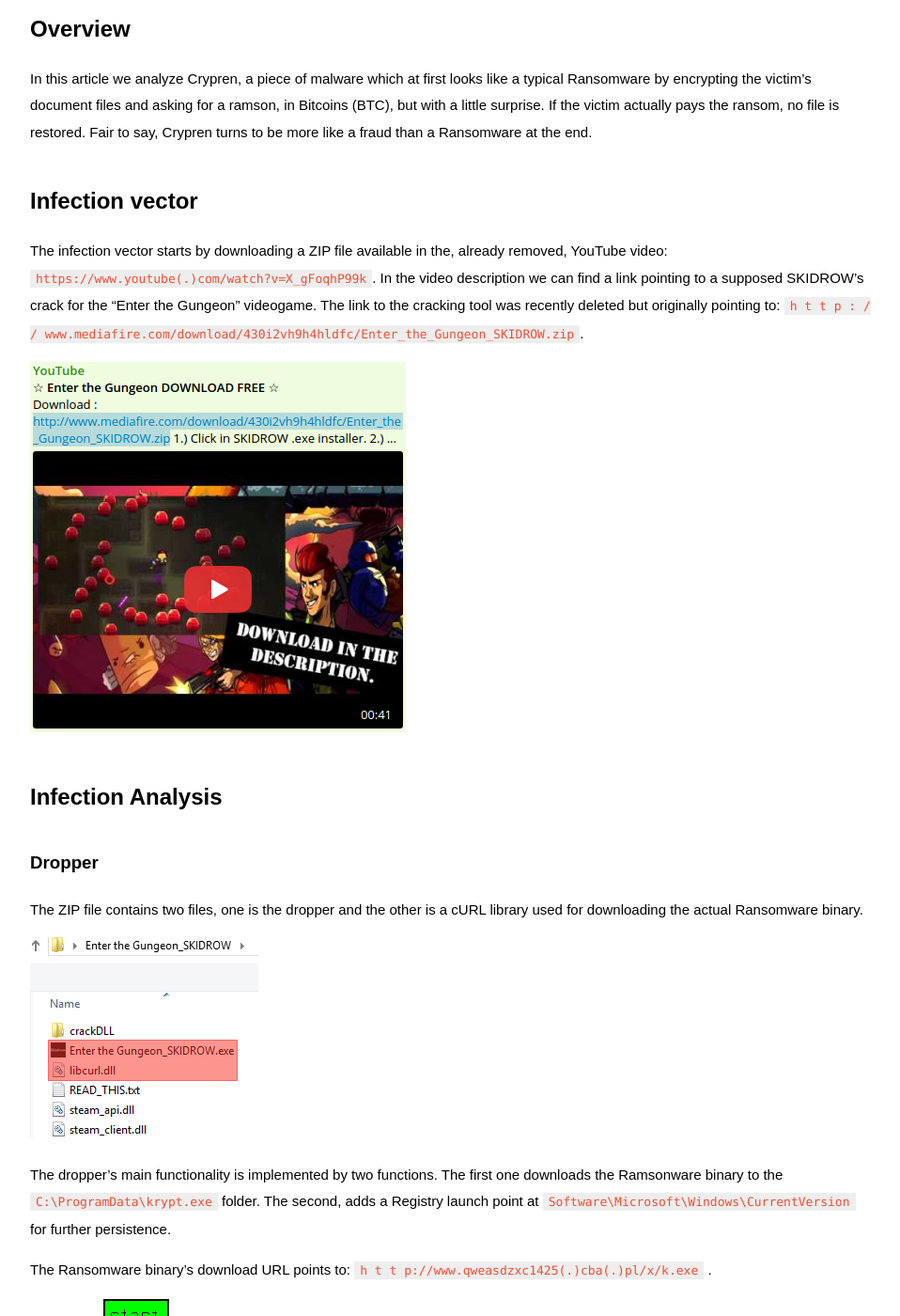
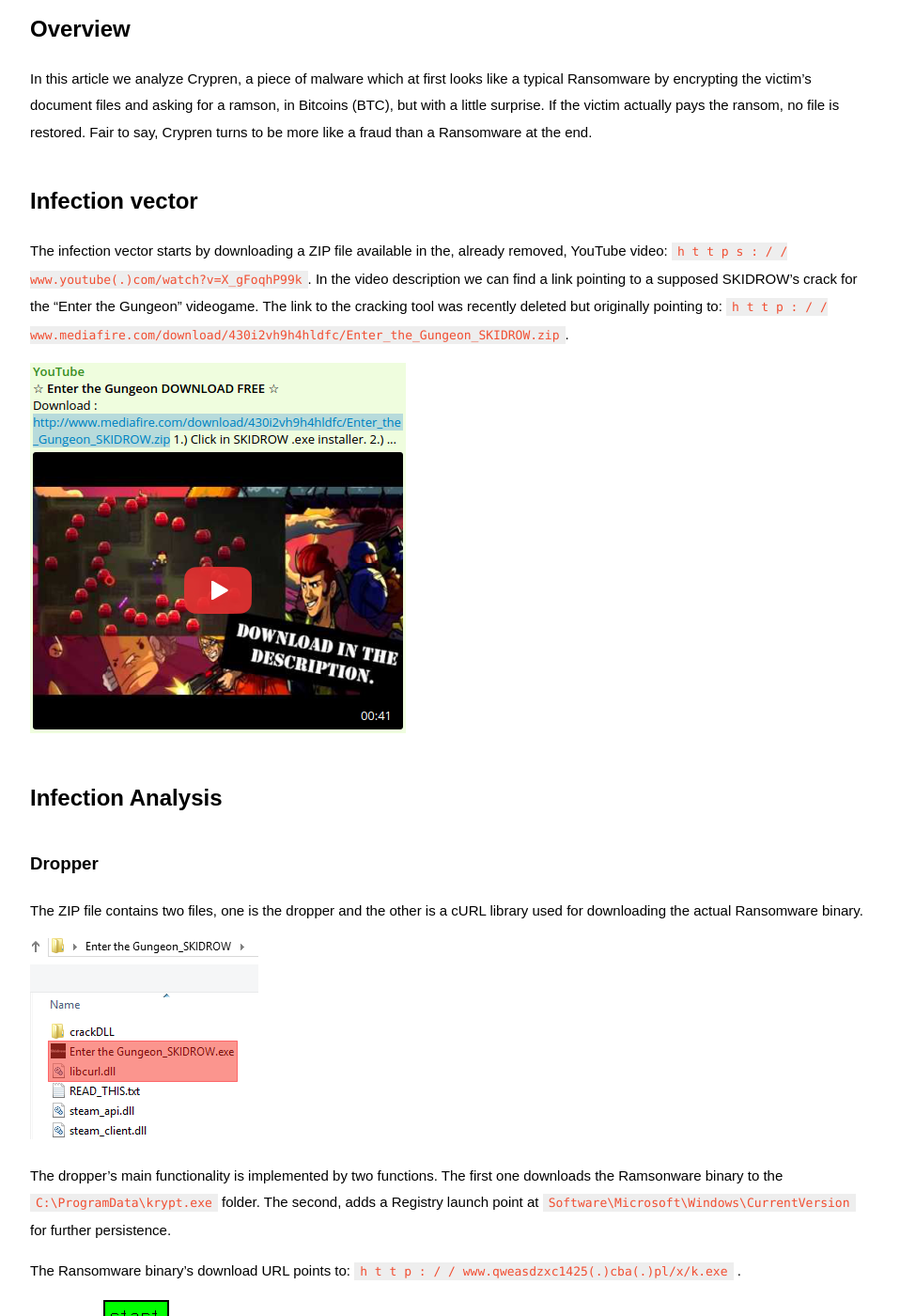
Before and after one commit to mlwre/mlwre.github.io, a Jekyll site: the page built from _posts/2016-07-07-crypren.md, in a window 1280 px wide and 1400 px high, scrolled down 357 px. Shown: the whole window at 94% size, without its empty margins (158-1116 px from the left). Built offline with Jekyll 4.4.1, drawn with Linux system fonts in a browser that asks for light colours; some web fonts are replaced; some of the changed lines change nothing that is shown.

Commit message:
Sanitising all URLs

```diff
--- a/_posts/2016-07-07-crypren.md
+++ b/_posts/2016-07-07-crypren.md
@@ -1,6 +1,6 @@
 ---
 title: Crypren.
-updated: 2016-09-27 21:46 EEST
+updated: 2016-09-27 21:49 EEST
 ---
 
 # Crypren Ransomware Analysis
@@ -11,7 +11,7 @@
 
 ## Infection vector
 
-The infection vector starts by downloading a ZIP file available in the, already removed, YouTube video: `https://www.youtube(.)com/watch?v=X_gFoqhP99k`. In the video description we can find a link pointing to a supposed SKIDROW's crack for the "Enter the Gungeon" videogame. The link to the cracking tool was recently deleted but originally pointing to: `h t t p : / / www.mediafire.com/download/430i2vh9h4hldfc/Enter_the_Gungeon_SKIDROW.zip`.
+The infection vector starts by downloading a ZIP file available in the, already removed, YouTube video: `h t t p s : / / www.youtube(.)com/watch?v=X_gFoqhP99k`. In the video description we can find a link pointing to a supposed SKIDROW's crack for the "Enter the Gungeon" videogame. The link to the cracking tool was recently deleted but originally pointing to: `h t t p : / / www.mediafire.com/download/430i2vh9h4hldfc/Enter_the_Gungeon_SKIDROW.zip`.
 
 ![InfectionVector](https://github.com/mlwre/mlwre.github.io/blob/master/downloads/Crypren/Infeccion.png?raw=true)
 
@@ -25,7 +25,7 @@
 
 The dropper's main functionality is implemented by two functions. The first one downloads the Ramsonware binary to the `C:\ProgramData\krypt.exe` folder. The second, adds a Registry launch point at `Software\Microsoft\Windows\CurrentVersion` for further persistence.
 
-The Ransomware binary's download URL points to: `h t t p://www.qweasdzxc1425(.)cba(.)pl/x/k.exe` .
+The Ransomware binary's download URL points to: `h t t p : / / www.qweasdzxc1425(.)cba(.)pl/x/k.exe` .
 
 ![Dropper2](https://github.com/mlwre/mlwre.github.io/blob/master/downloads/Crypren/Drop_2.png?raw=true)
 
```
